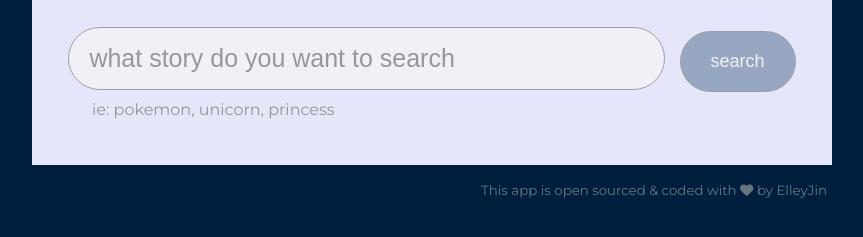
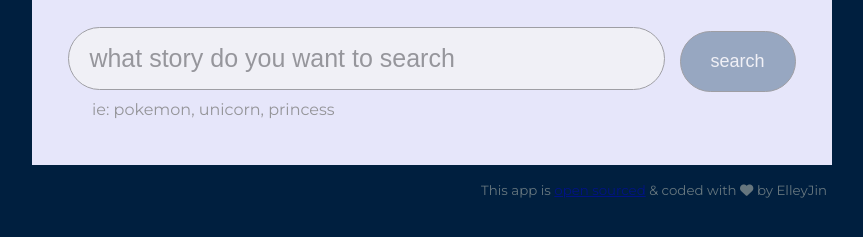
Before and after one commit to elleyjin/SheCodes-AI, a plain HTML site: page index.html in a window 1280 px wide. Shown: the part 143-380 px from the top of the page, without its empty margins (208-1071 px from the left). Drawn offline with nearby package versions, Linux system fonts and the light colour scheme.

Commit message:
insert github link

```diff
--- a/index.html
+++ b/index.html
@@ -47,8 +47,11 @@
     </div>
     <footer>
       <small
-        >This app is open sourced & coded with
-        <i class="fa-solid fa-heart"></i> by ElleyJin</small
+        >This app is
+        <a href="https://github.com/elleyjin/bedtime-story-generator"
+          >open sourced</a
+        >
+        & coded with <i class="fa-solid fa-heart"></i> by ElleyJin</small
       >
     </footer>
     <script src="index.js"></script>
```
